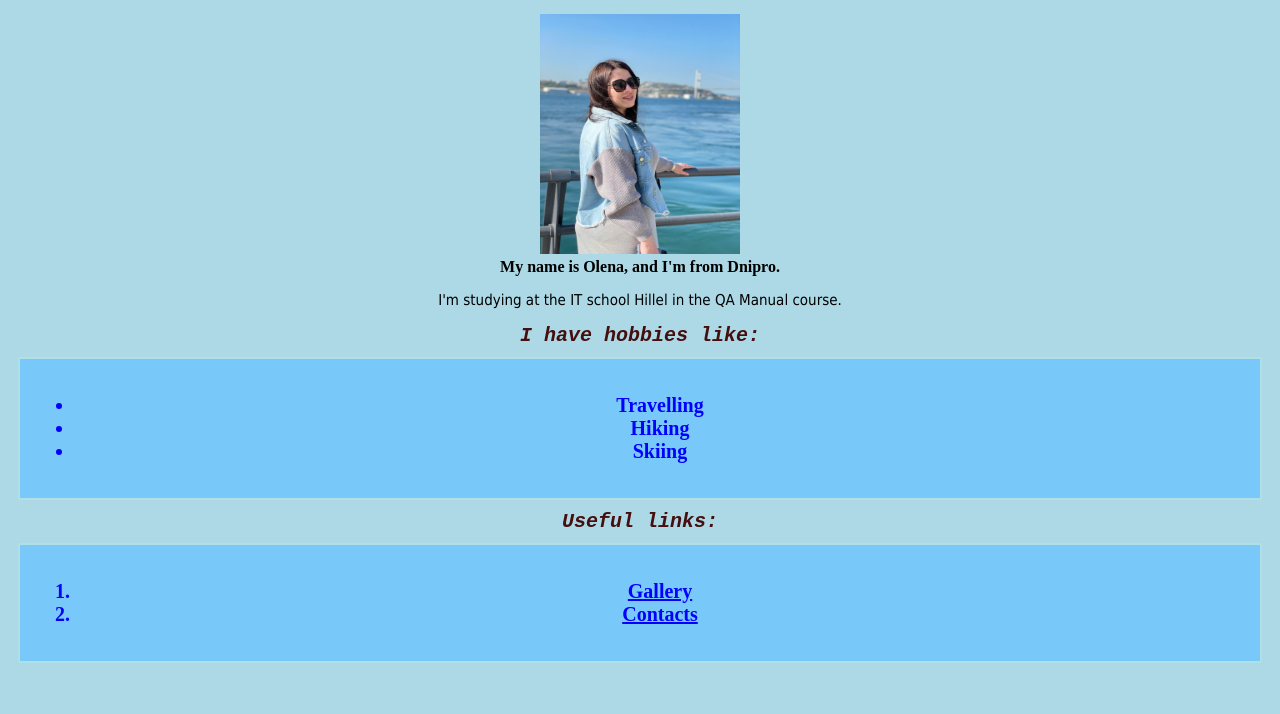
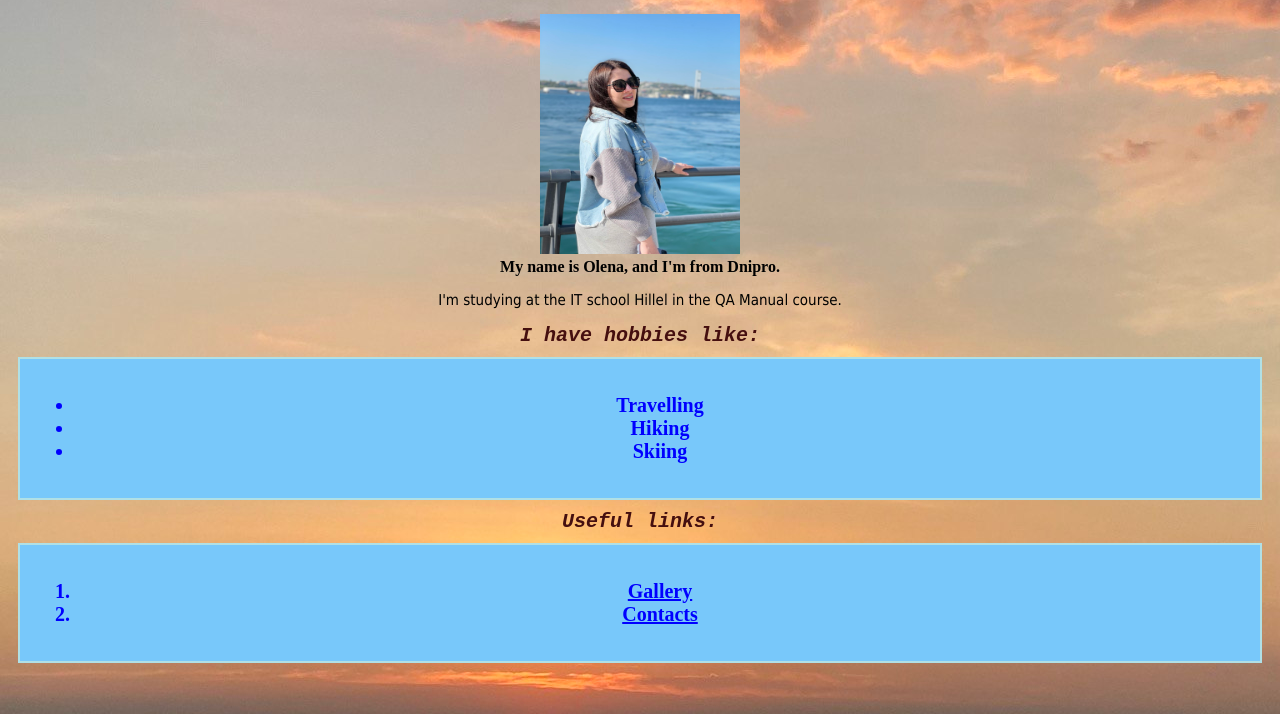
Before and after one commit to OlenaDovban/About-myself, a plain HTML site: page index.html in a window 1280 px wide. Shown: the part 86-800 px from the top of the page. Drawn offline with Linux system fonts and the light colour scheme.

Commit message:
All changes added

```diff
--- a/Style.css
+++ b/Style.css
@@ -1,5 +1,6 @@
 body {
-  background-color: lightblue;
+  background-image: url("Photos/21.jpg");
+  background-size: cover;
   text-align: center;
   }
 h1 {
```
